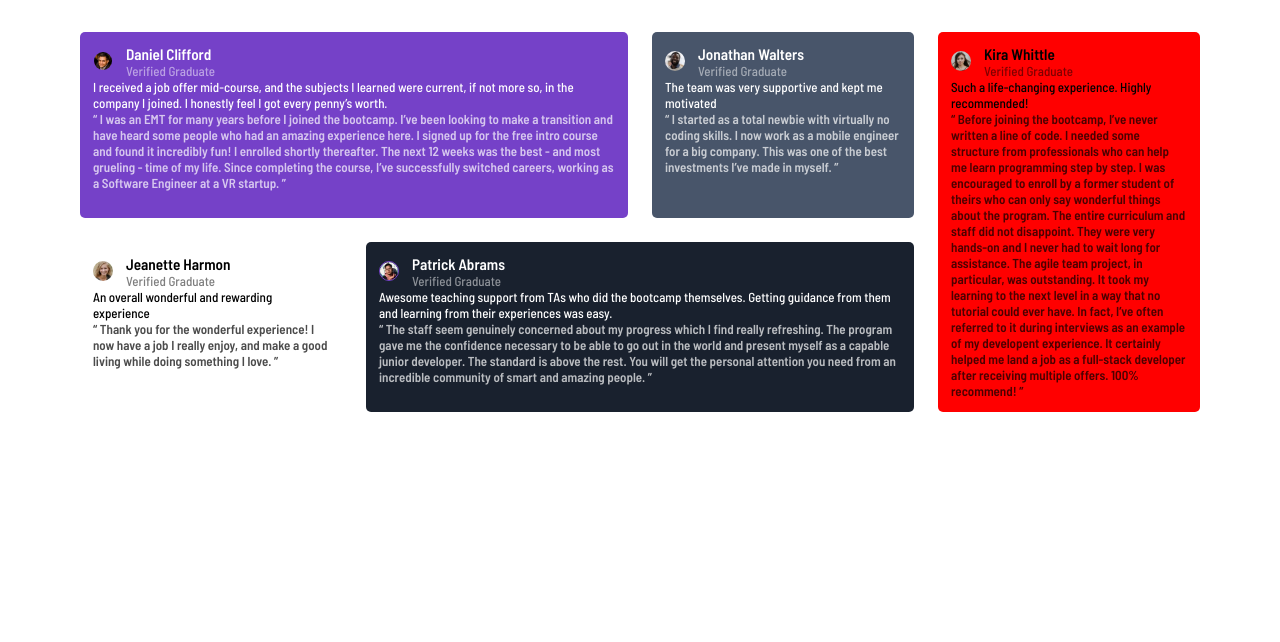
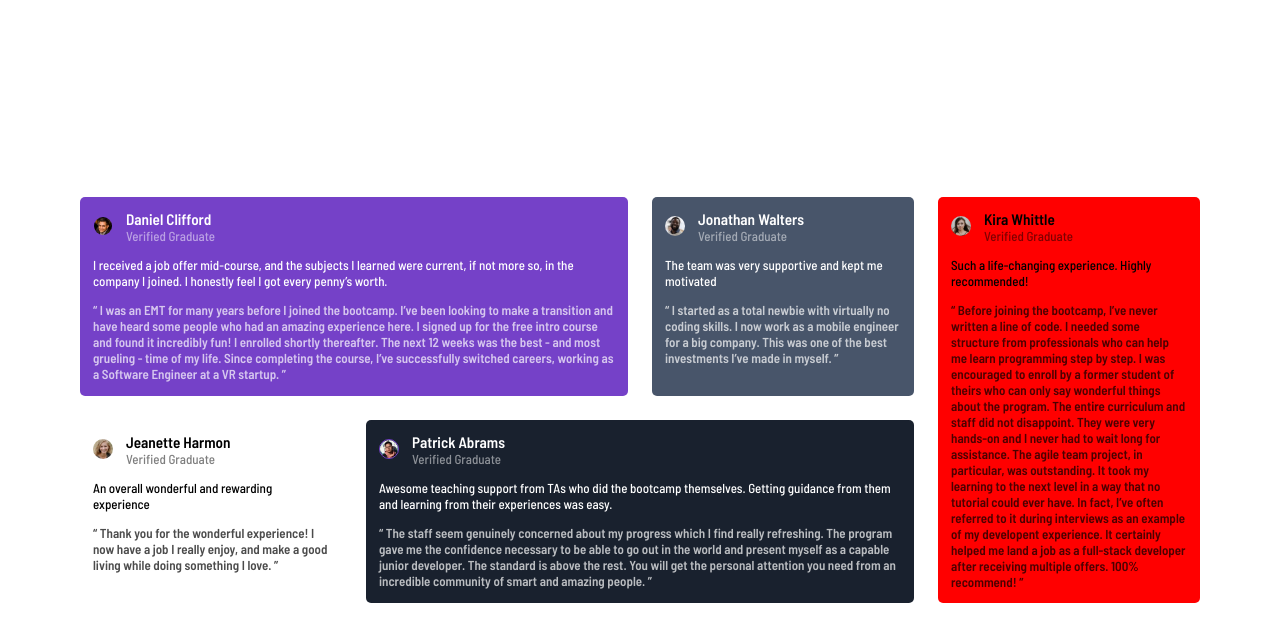
Before and after one commit to TomTwig/testimonials-grid-section, a plain HTML site: page index.html in a window 1280 px wide. Drawn offline with Linux system fonts and the light colour scheme.

Commit message:
fourth commit

```diff
--- a/style.css
+++ b/style.css
@@ -22,6 +22,7 @@ body{
     flex-direction: column;
     align-items: center;
     justify-content: center;
+    height: 100vh;
 }
 .grid-col-span-2{
     grid-column: span 2;
@@ -34,12 +35,15 @@ body{
     grid-template-columns: repeat(4,1fr);
 
     padding-block: 2rem;
-    width: min(95%,70rem);
-    margin-inline: auto;
+    width: 70rem;
+
 }
 .card{
     border-radius: 5px;
     padding: 1em;
+    display: flex;
+    flex-direction: column;
+    gap: 1em;
 }
 .card__author{
     display: flex;
```
